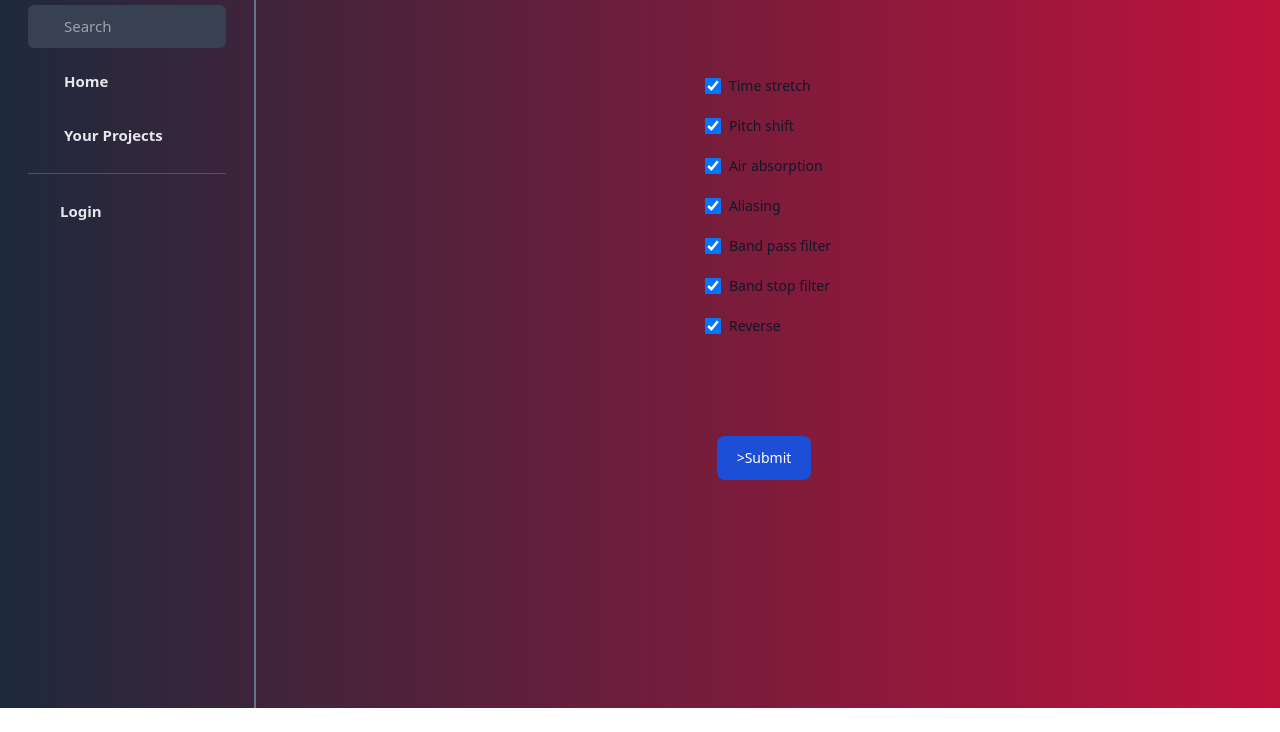
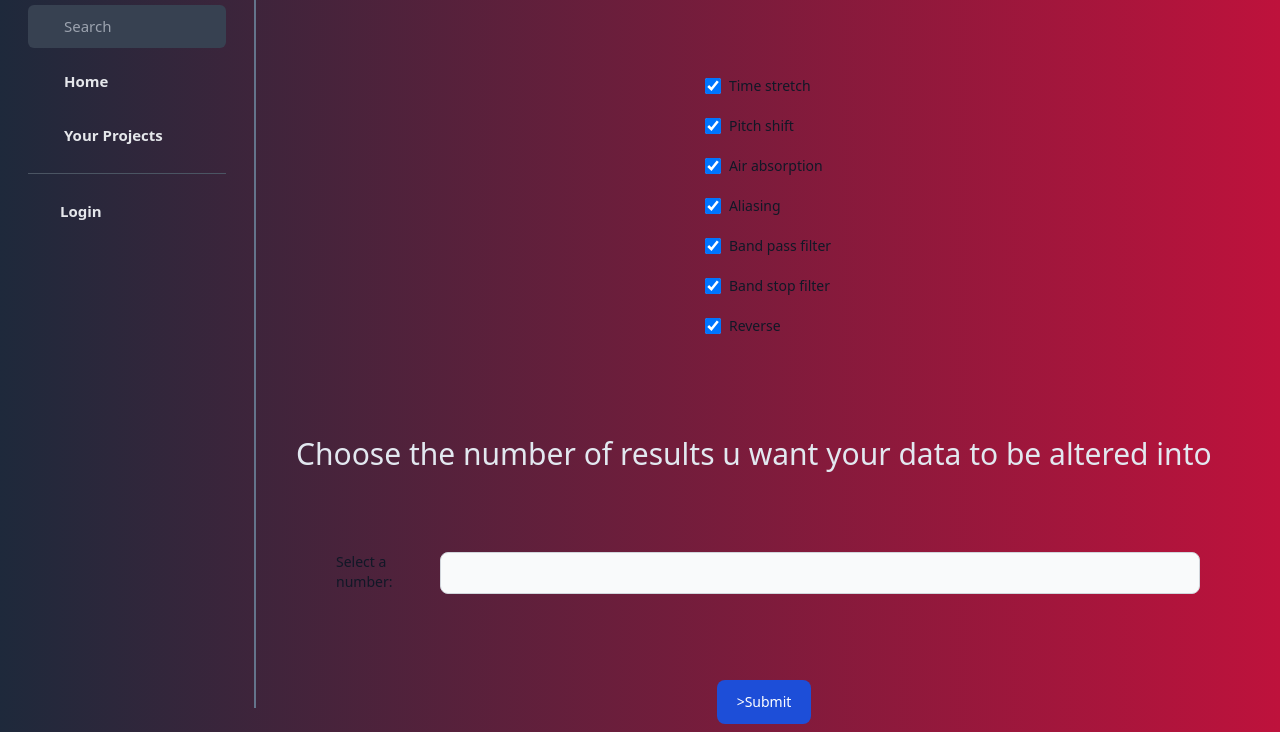
Before and after one commit to DasFremeder/audio_augmentation_website, a plain HTML site: page templates/checkbox.html in a window 1280 px wide. Shown: the part 92-824 px from the top of the page. Before the commit the page ends 800 px from the top, so only its background shows below. Drawn offline with nearby package versions, Linux system fonts and the light colour scheme.

Commit message:
Update checkbox.html

```diff
--- a/templates/checkbox.html
+++ b/templates/checkbox.html
@@ -124,6 +124,16 @@
                 </div>
 
         </div>
+        <div class="place-content-center m-10 font-light text-3xl text-slate-200">
+            Choose the number of results u want your data to be altered into
+        </div>
+        <div class="flex items-start gap-2.5 place-content-center m-20">
+            <label for="number-input" class="block mb-2 text-sm font-medium text-gray-900 dark:text-white">Select a
+                number:</label>
+            <input type="number" id="number-input" aria-describedby="helper-text-explanation" min="0" max="128"
+                class="px-20 bg-gray-50 max-w-bg border border-gray-300 text-gray-900 text-sm rounded-lg focus:ring-blue-500 focus:border-blue-500 block w-full p-2.5 dark:bg-gray-700 dark:border-gray-600 dark:placeholder-gray-400 dark:text-white dark:focus:ring-blue-500 dark:focus:border-blue-500"
+                required />
+        </div>
         <div style="text-align: center">
             <button
                 class="text-white bg-blue-700 hover:bg-blue-800 focus:ring-4 focus:ring-blue-300 font-medium rounded-lg text-sm px-5 py-3 me-2 mb-2 dark:bg-blue-600 dark:hover:bg-blue-700 focus:outline-none dark:focus:ring-blue-800"
```
